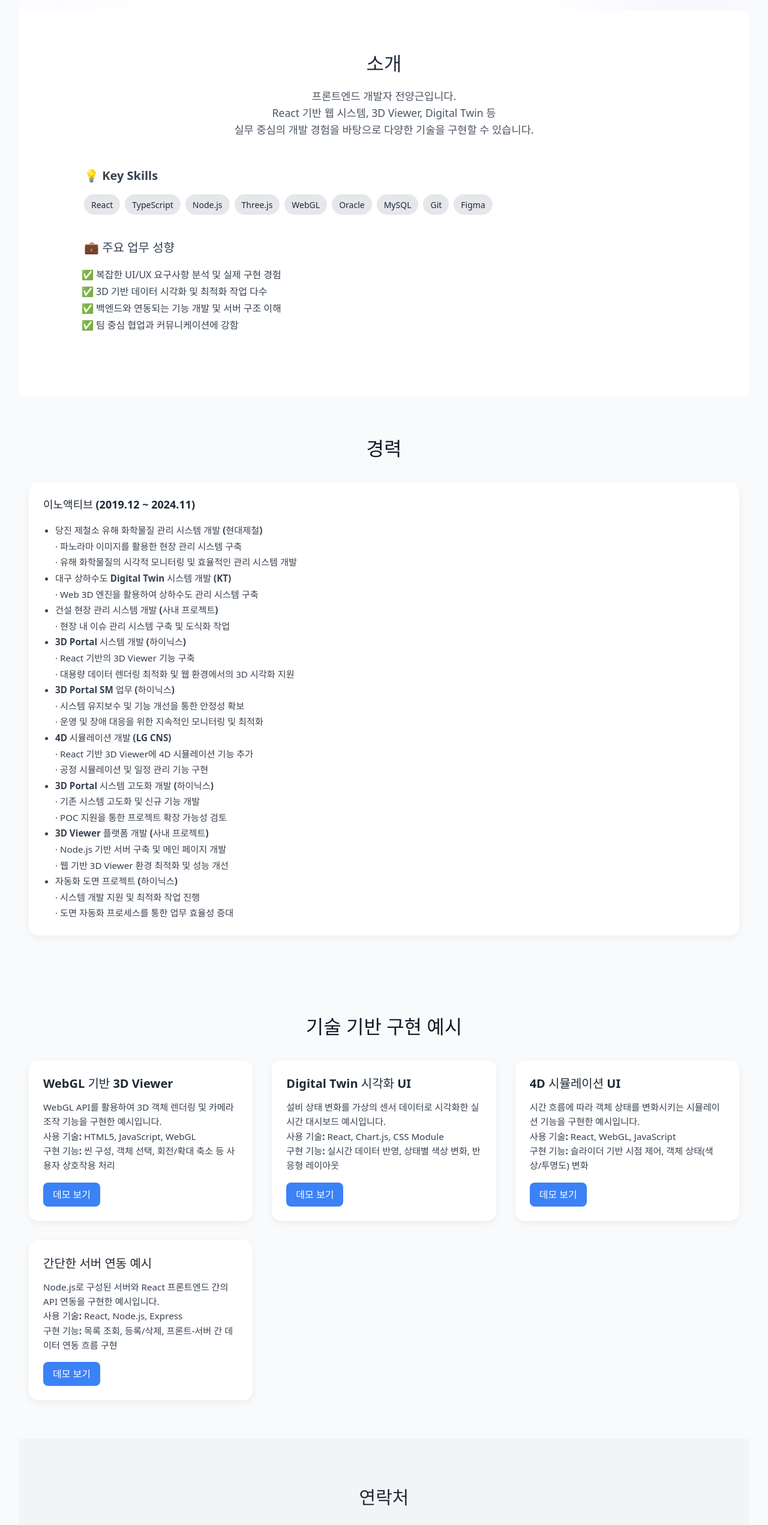
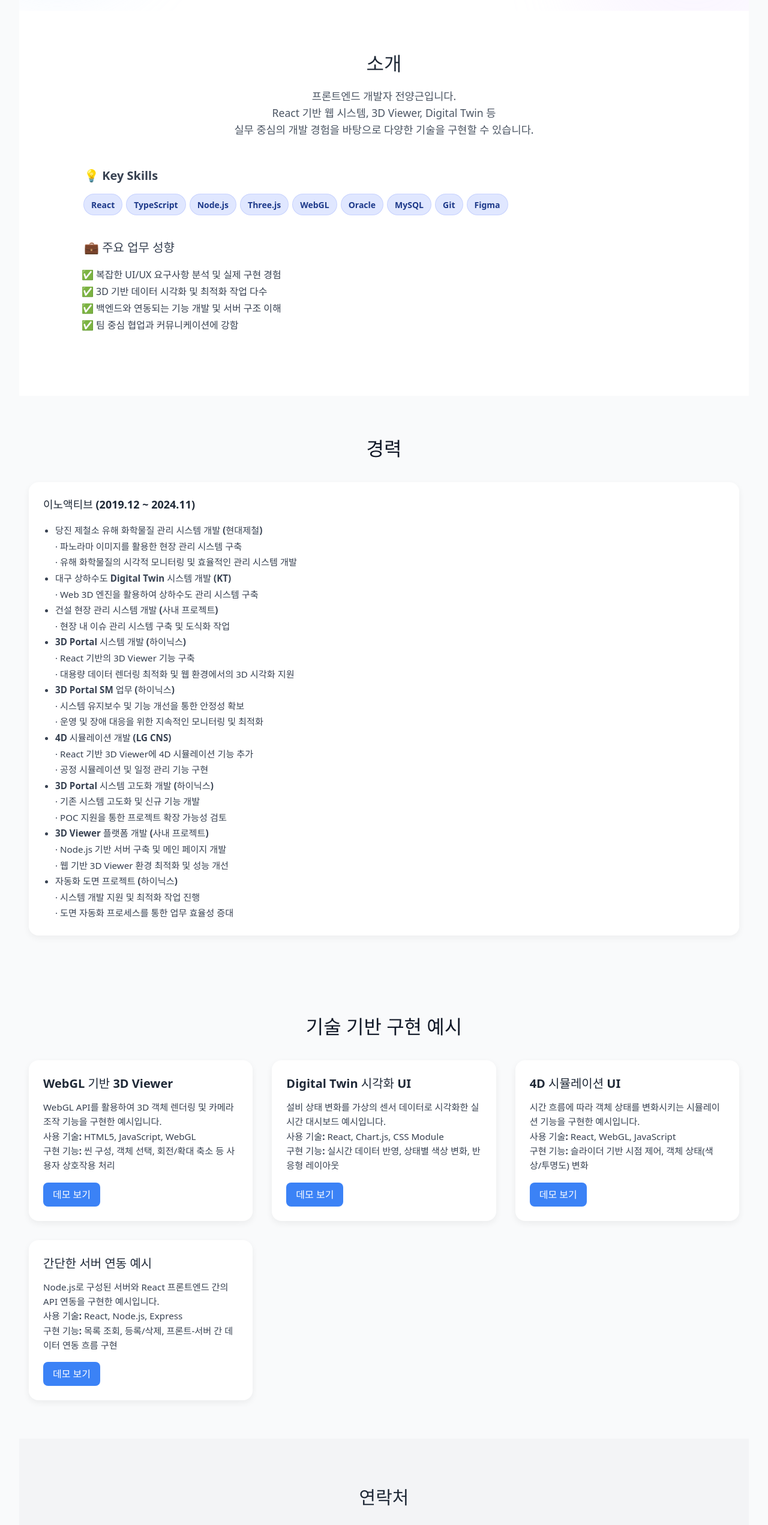
Before and after one commit to okkosk10/portfolio, a React (Vite) app: page / in a window 1280 px wide. Shown: the part 234-2777 px from the top of the page at 60% size. Built offline with nearby package versions, Linux system fonts and the light colour scheme.

Commit message:
이메일 수정 및 UI 변경 진행

```diff
--- a/src/components/Footer.jsx
+++ b/src/components/Footer.jsx
@@ -2,10 +2,10 @@
 
 export default function Footer() {
     return (
-      <footer className="bg-white border-t border-gray-200">
-        <div className="max-w-screen-xl mx-auto px-4 py-3 flex justify-end">
-          <p className="text-sm text-gray-500">ⓒ 2025 전양근</p>
-        </div>
-      </footer>
+        <footer className="bg-white border-t border-gray-200 mt-16">
+            <div className="max-w-screen-xl mx-auto px-4 py-3 flex justify-end">
+                <p className="text-sm text-gray-500">ⓒ 2025 전양근</p>
+            </div>
+        </footer>
     );
   }
--- a/src/sections/Contact.jsx
+++ b/src/sections/Contact.jsx
@@ -11,9 +11,11 @@ export default function Contact() {
         {/* 섹션 타이틀 */}
         <h2 className={styles.sectionTitle}>연락처</h2>
         {/* 이메일 및 GitHub 링크 */}
-        <div className="text-lg space-y-2 text-gray-800">
-          <p>📧 okkosk10@naver.com</p>
-        </div>
+        <p>
+      📧 <a href="mailto:okkosk10@naver.com" className="hover:underline text-blue-600">
+            okkosk10@naver.com
+          </a>
+        </p>
       </div>
     </section>
   );
--- a/src/styles/About.module.css
+++ b/src/styles/About.module.css
@@ -42,12 +42,13 @@
   }
 
   .tags span {
-    background-color: #e5e7eb;
+    background-color: #e0e7ff;
     padding: 0.4rem 0.75rem;
     border-radius: 9999px;
     font-size: 0.875rem;
-    font-weight: 500;
-    color: #1f2937;
+    font-weight: 600;
+    color: #1e3a8a;
+    box-shadow: 0 0 0 1px #c7d2fe;
   }
 
   .traitsList {
--- a/tailwind.config.cjs
+++ b/tailwind.config.cjs
@@ -7,7 +7,7 @@ module.exports = {
   theme: {
     extend: {
       animation: {
-        'fade-in-up': 'fadeInUp 0.8s ease-out',
+        'fade-in-up': 'fadeInUp 1.2s ease-out',
         'fade-in-down': 'fadeInDown 0.8s ease-out',
       },
       keyframes: {
```
